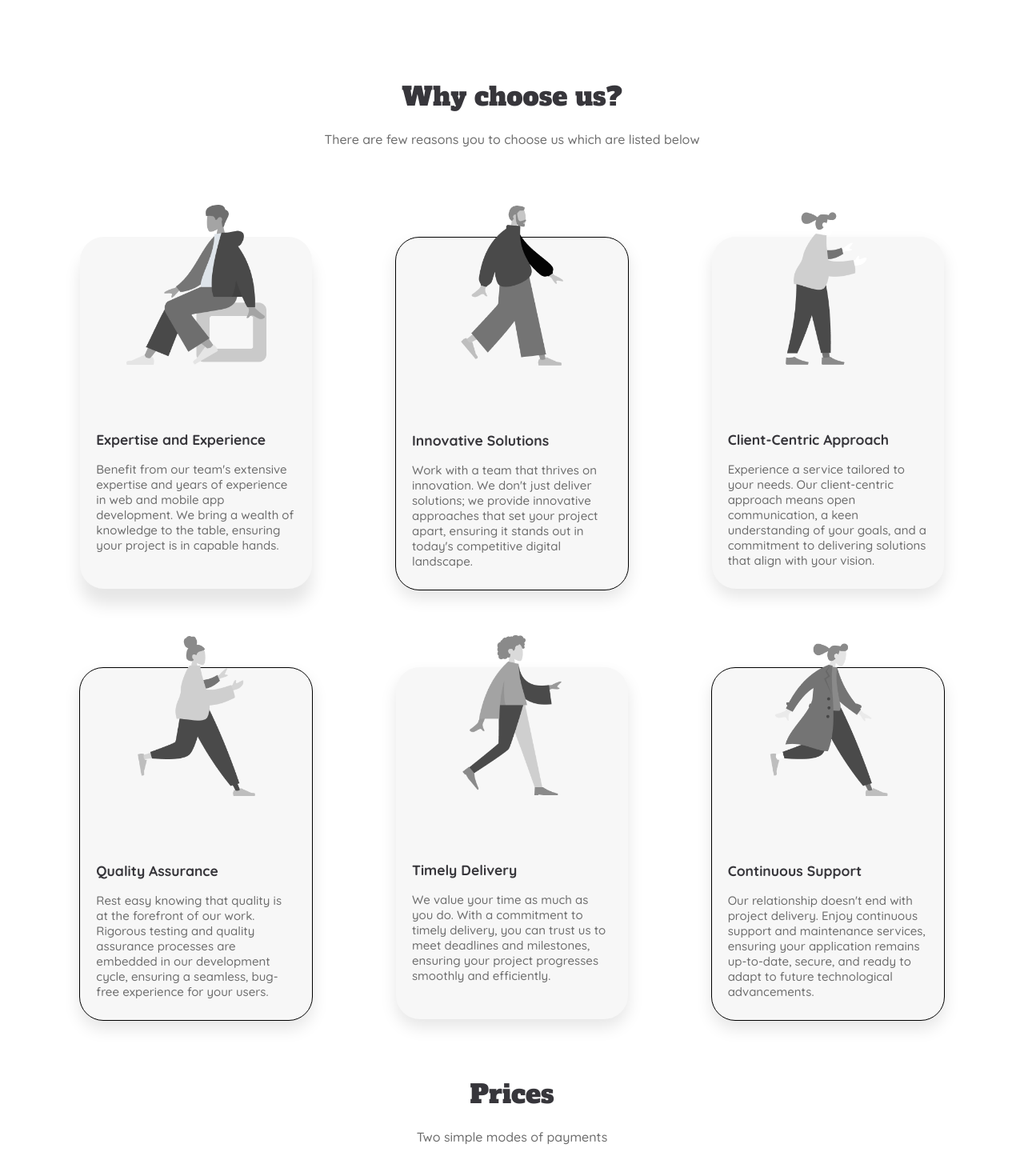
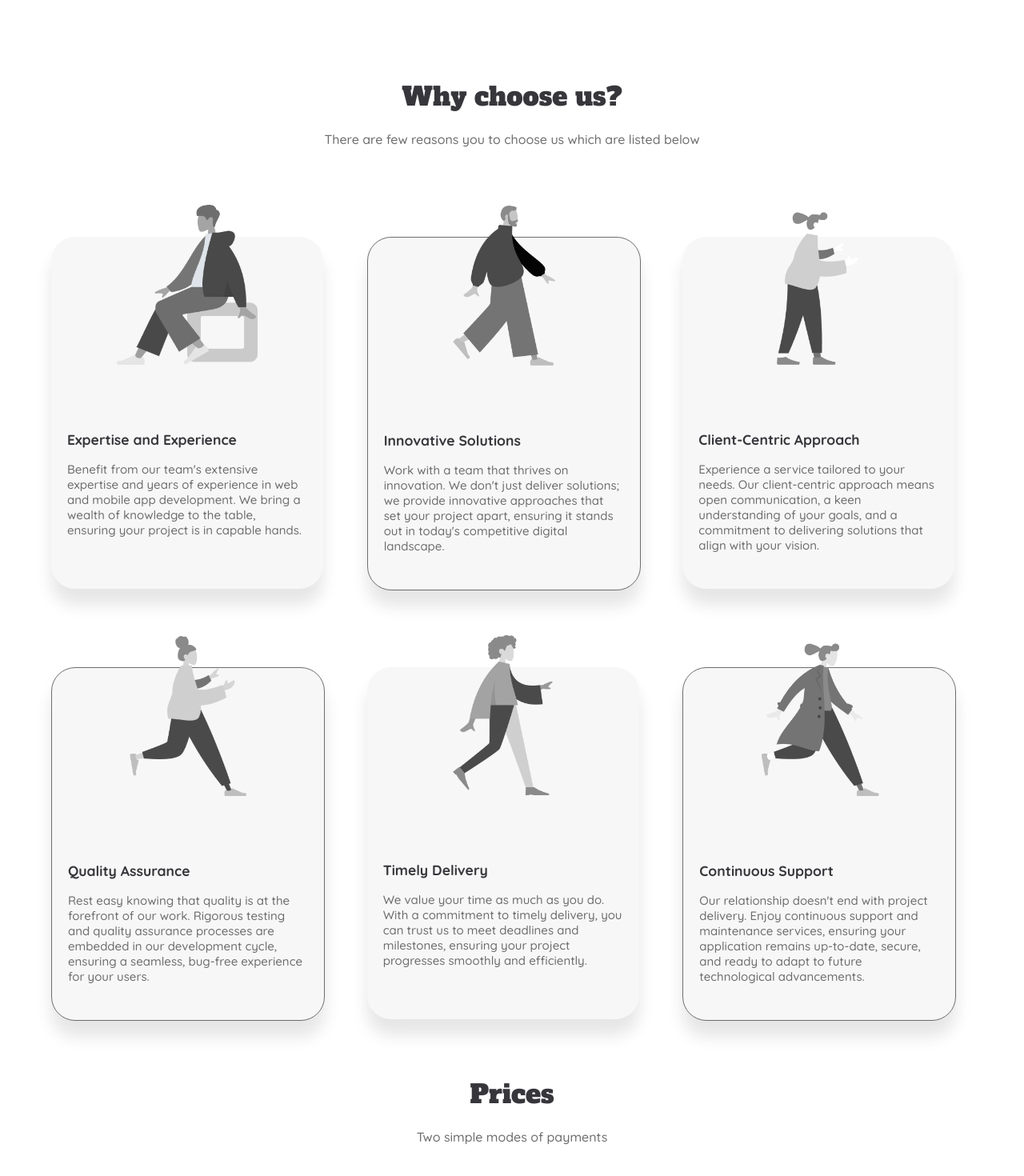
Before and after one commit to beingamit4197/highwishapp, a React (Create React App) app: page / in a window 1280 px wide. Shown: the part 1234-2704 px from the top of the page at 80% size. Built offline with nearby package versions, Linux system fonts and the light colour scheme.

Commit message:
added WhyUs and fix Card UI

```diff
--- a/src/components/CostCalculator/CostAnalysis.js
+++ b/src/components/CostCalculator/CostAnalysis.js
@@ -1,14 +1,14 @@
 import React from "react";
 import { Grid, Row } from "react-flexbox-grid";
 
-const CostAnalysis = ({ totalDays }) => {
+const CostAnalysis = ({ totalDays, appType }) => {
   return (
     <>
       <Grid>
         <h2 style={{ textAlign: "center" }}>Cost Analysis</h2>
         <Row between="xs">
           <p>App Type</p>
-          <h3>Web</h3>
+          <h3>{appType ? "" : "Web"}</h3>
         </Row>
         <Row between="xs">
           <p>Total Days</p>
@@ -26,6 +26,14 @@ const CostAnalysis = ({ totalDays }) => {
           <h3>Total Price</h3>
           <h3>${totalDays * 8 * 15}</h3>
         </Row>
+        <Row>
+          <p style={{ fontWeight: "lighter", fontSize: "0.8rem" }}>
+            <strong>Please note : </strong> all cost estimates are intended to
+            be indicative of development costs and timescales only and are
+            exclusive of all hosting costs, paid services or purchased assets of
+            any kind. All prices are in USD and inclusive of sales tax.
+          </p>
+        </Row>
       </Grid>
     </>
   );
--- a/src/components/LandingPage/ThirdSection.js
+++ b/src/components/LandingPage/ThirdSection.js
@@ -7,7 +7,12 @@ import human3 from "../../Assets/humaaans/standing-3.png";
 import human4 from "../../Assets/humaaans/standing-10.png";
 import human5 from "../../Assets/humaaans/standing-16.png";
 import human6 from "../../Assets/humaaans/standing-22.png";
-import { isMobile } from "../UIassests/GeneralActions";
+import Card from "../UIassests/Card";
+
+const paraStyle = {
+  fontSize: "15px",
+  textAlign: "left",
+};
 
 const ThirdSection = () => {
   return (
@@ -21,81 +26,45 @@ const ThirdSection = () => {
         <Space lg />
         <Row center="xs">
           <Col md={4} sm={12}>
-            <div
-              style={{
-                borderRadius: "30px",
-                background: "var(--card-background)",
-                boxShadow: "0px 20px 20px 0px rgba(0, 0, 0, 0.10)",
-                padding: "20px",
-                width: isMobile ? "300px" : "250px",
-                height: "400px",
-                flexShrink: 0,
-                margin: "auto",
-              }}
-            >
+            <Card>
               <img src={human1} alt="" className="humans-img-card" />
 
-              <p style={{ fontSize: "15px", textAlign: "left" }}>
+              <p style={paraStyle}>
                 <h3>Expertise and Experience</h3>
                 Benefit from our team's extensive expertise and years of
                 experience in web and mobile app development. We bring a wealth
                 of knowledge to the table, ensuring your project is in capable
                 hands.
               </p>
-            </div>
+            </Card>
           </Col>
           <Col md={4}>
             {" "}
-            <div
-              style={{
-                border: "1px solid #000",
-                borderRadius: "30px",
-                background: "var(--card-background)",
-                boxShadow: "0px 10px 20px 0px rgba(0, 0, 0, 0.10)",
-                padding: "20px",
-                width: isMobile ? "300px" : "250px",
-                margin: "auto",
-                height: "400px",
-                flexShrink: 0,
-                marginTop: isMobile ? "5rem" : "",
-              }}
-            >
+            <Card withBorder>
               <img src={human2} alt="" className="humans-img-card" />
 
-              <p style={{ fontSize: "15px", textAlign: "left" }}>
+              <p style={paraStyle}>
                 <h3>Innovative Solutions</h3>
                 Work with a team that thrives on innovation. We don't just
                 deliver solutions; we provide innovative approaches that set
                 your project apart, ensuring it stands out in today's
                 competitive digital landscape.
               </p>
-            </div>
+            </Card>
           </Col>
           <Col md={4}>
             {" "}
-            <div
-              style={{
-                borderRadius: "30px",
-                background: "var(--card-background)",
-                boxShadow: "0px 10px 20px 0px rgba(0, 0, 0, 0.10)",
-                padding: "20px",
-                width: isMobile ? "300px" : "250px",
-                margin: "auto",
-                height: "400px",
-                flexShrink: 0,
-                marginTop: isMobile ? "5rem" : "",
-              }}
-            >
+            <Card>
               <img src={human3} alt="" className="humans-img-card" />
 
-              <p style={{ fontSize: "15px", textAlign: "left" }}>
+              <p style={paraStyle}>
                 <h3>Client-Centric Approach</h3>
                 Experience a service tailored to your needs. Our client-centric
                 approach means open communication, a keen understanding of your
                 goals, and a commitment to delivering solutions that align with
                 your vision.
               </p>
-            </div>
+            </Card>
           </Col>
         </Row>
         <Space lg />
@@ -103,82 +72,44 @@ const ThirdSection = () => {
         <Row center="xs">
           <Col md={4}>
             {" "}
-            <div
-              style={{
-                border: "1px solid #000",
-                borderRadius: "30px",
-                background: "var(--card-background)",
-                boxShadow: "0px 10px 20px 0px rgba(0, 0, 0, 0.10)",
-                padding: "20px",
-                width: isMobile ? "300px" : "250px",
-                margin: "auto",
-                height: "400px",
-                // flexShrink: 0,
-              }}
-            >
+            <Card withBorder>
               <img src={human4} alt="" className="humans-img-card" />
 
-              <p style={{ fontSize: "15px", textAlign: "left" }}>
+              <p style={paraStyle}>
                 <h3>Quality Assurance</h3>
                 Rest easy knowing that quality is at the forefront of our work.
                 Rigorous testing and quality assurance processes are embedded in
                 our development cycle, ensuring a seamless, bug-free experience
                 for your users.
               </p>
-            </div>
+            </Card>
           </Col>
           <Col md={4}>
             {" "}
-            <div
-              style={{
-                borderRadius: "30px",
-                background: "var(--card-background)",
-                boxShadow: "0px 10px 20px 0px rgba(0, 0, 0, 0.10)",
-                padding: "20px",
-                width: isMobile ? "300px" : "250px",
-                margin: "auto",
-                height: "400px",
-                flexShrink: 0,
-                marginTop: isMobile ? "5rem" : "",
-              }}
-            >
+            <Card>
               <img src={human5} alt="" className="humans-img-card" />
 
-              <p style={{ fontSize: "15px", textAlign: "left" }}>
+              <p style={paraStyle}>
                 <h3>Timely Delivery</h3>
                 We value your time as much as you do. With a commitment to
                 timely delivery, you can trust us to meet deadlines and
                 milestones, ensuring your project progresses smoothly and
                 efficiently.
               </p>
-            </div>
+            </Card>
           </Col>
           <Col md={4}>
-            {" "}
-            <div
-              style={{
-                border: "1px solid #000",
-                borderRadius: "30px",
-                background: "var(--card-background)",
-                boxShadow: "0px 10px 20px 0px rgba(0, 0, 0, 0.10)",
-                padding: "20px",
-                width: isMobile ? "300px" : "250px",
-                margin: "auto",
-                height: "400px",
-                flexShrink: 0,
-                marginTop: isMobile ? "5rem" : "",
-              }}
-            >
+            <Card withBorder>
               <img src={human6} alt="" className="humans-img-card" />
 
-              <p style={{ fontSize: "15px", textAlign: "left" }}>
+              <p style={paraStyle}>
                 <h3>Continuous Support</h3>
                 Our relationship doesn't end with project delivery. Enjoy
                 continuous support and maintenance services, ensuring your
                 application remains up-to-date, secure, and ready to adapt to
                 future technological advancements.
               </p>
-            </div>
+            </Card>{" "}
           </Col>
         </Row>
       </Grid>
--- a/src/components/Nav.js
+++ b/src/components/Nav/Nav.js
@@ -1,9 +1,9 @@
 import React, { useState } from "react";
 import { Col, Grid, Row } from "react-flexbox-grid";
-import Space from "./UIassests/Space";
-import Button from "./UIassests/Button";
-import logoBlack from "../Assets/HighWish Logo Black.png";
-import "./styles/nav.css";
+import Space from "../UIassests/Space";
+import Button from "../UIassests/Button";
+import logoBlack from "../../Assets/HighWish Logo Black.png";
+import "../styles/nav.css";
 
 const Nav = () => {
   const toggleTheme = () =>
@@ -37,17 +37,7 @@ const Nav = () => {
           <Col lg={4} md={4} sm={4}>
             <img src={logoBlack} alt="" />
           </Col>
-          <Col
-            lg={5}
-            md={5}
-            sm={6}
-            style={
-              {
-                // display: "flex",
-                // flexDirection: "row",
-              }
-            }
-          >
+          <Col lg={5} md={5} sm={6}>
             <Row>
               <div className="nav-items">Services</div>
               <div className="nav-items">Why us?</div>
--- a/src/components/UIassests/Card.js
+++ b/src/components/UIassests/Card.js
@@ -1,8 +1,15 @@
 import React from "react";
 import "../styles/card.css";
+import { Grid } from "react-flexbox-grid";
 
-const Card = (children) => {
-  return <div className="humans-card">{children}</div>;
+const Card = ({ children, withBorder }) => {
+  return (
+    <Grid>
+      <div className={`humans-card ${withBorder ? "with-border" : ""}`}>
+        {children}
+      </div>
+    </Grid>
+  );
 };
 
 export default Card;
--- a/src/components/styles/card.css
+++ b/src/components/styles/card.css
@@ -7,3 +7,12 @@
   height: 400px;
   flex-shrink: 0, margin;
 }
+.humans-card.with-border {
+  border: 1px solid var(--main-font-color);
+}
+
+@media only screen and (max-width: 766px) {
+  .humans-card {
+    margin-top: 5rem;
+  }
+}
--- /dev/null
+++ b/src/components/styles/why_us.css
@@ -0,0 +1,12 @@
+.why-us-header {
+  text-align: center;
+}
+
+.why-us-svg {
+  height: auto;
+  width: 300px;
+}
+
+li {
+  line-height: 2rem;
+}
```
Also changed, not shown: src/App.js (+9 -3 lines), src/components/Nav/WhyUs.js (added, +62 -0 lines), src/components/UIassests/svg.js (added, +30 -0 lines), src/Assets/svgs/customization.svg (added).
